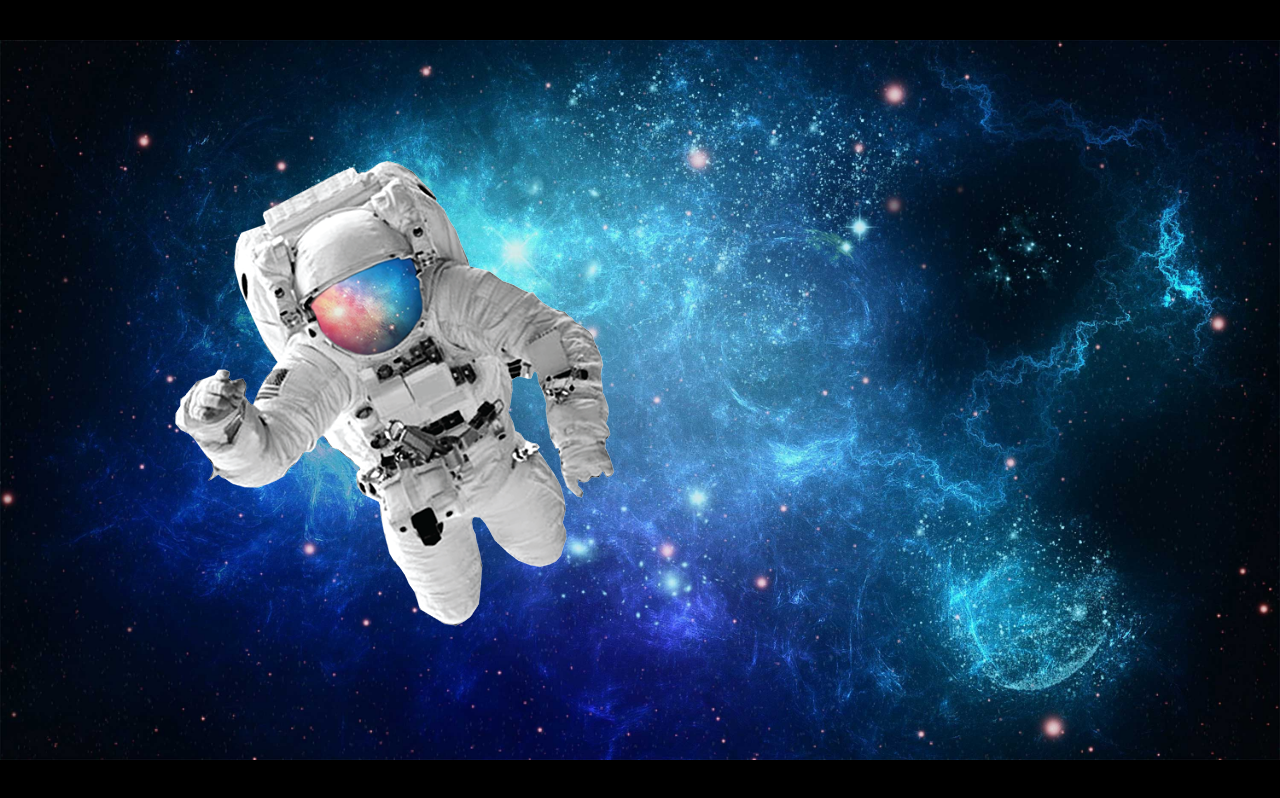
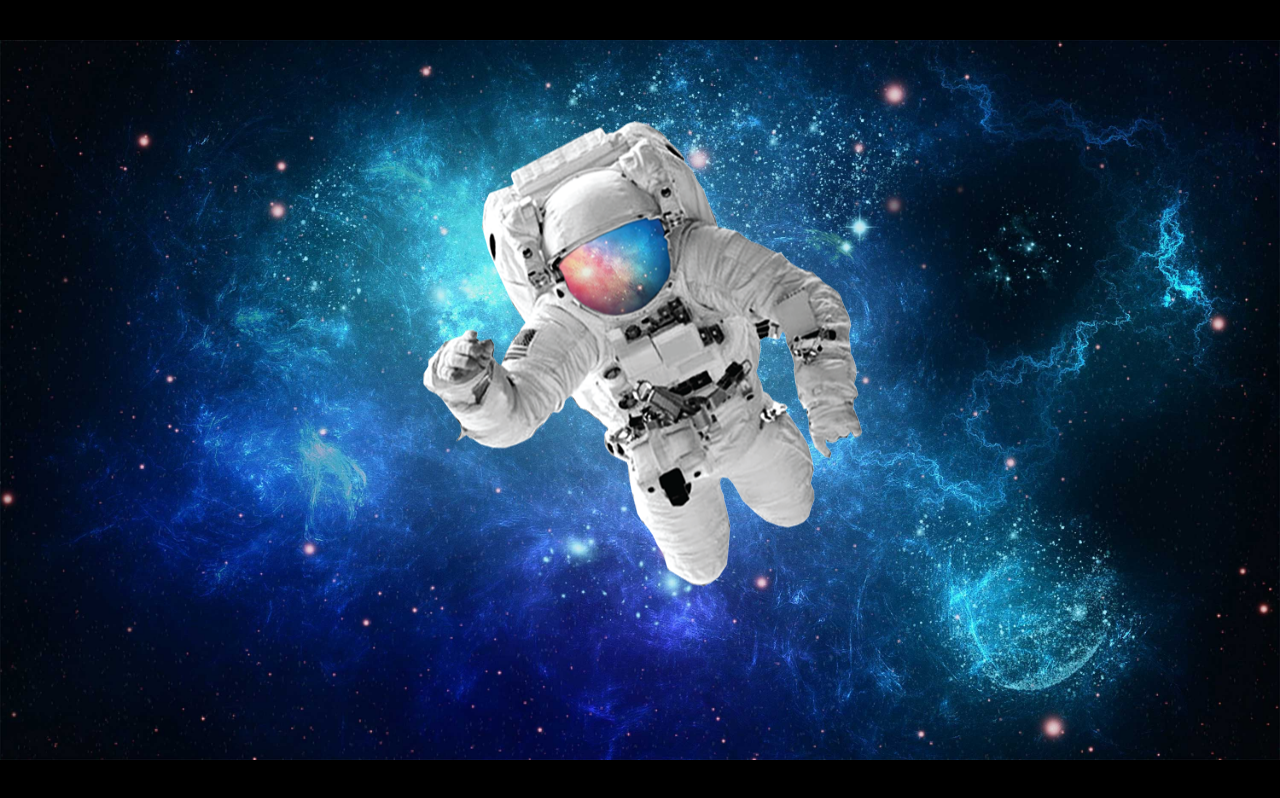
Before and after one commit to LohannMachado/HTML-CSS, a plain HTML site: page Desafios/d011/espaco.html in a window 1280 px wide. Drawn offline with Linux system fonts and the light colour scheme.

Commit message:
Spaceman position
Foi corrigido a posição do astronauta para o centro da tela.

```diff
--- a/Desafios/d011/espaco.html
+++ b/Desafios/d011/espaco.html
@@ -10,15 +10,14 @@
             margin: 0px 0px;
         }
         body {
-            height: 100%;
-            width: 100%;
+            height: 98vh;
             background: black url(imagens/espaco.jpg) center center no-repeat fixed;
             background-size: 100%;
 
         }
         div#astro {
-            height: 98vh;
-            width: 98vh;
+            height: 50vh;
+            width: auto;
             position: relative;
         }
         img {
@@ -26,7 +25,7 @@
             position: absolute;
             left: 50%;
             top: 50%;
-            transform: translate(-50%, -50%);
+            transform: translate(-50%, -20%);
         }
     </style>
 </head>
```
